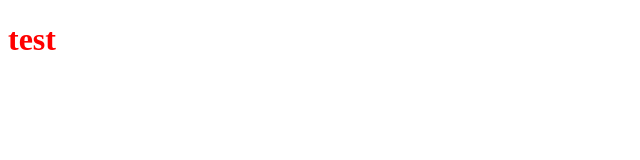
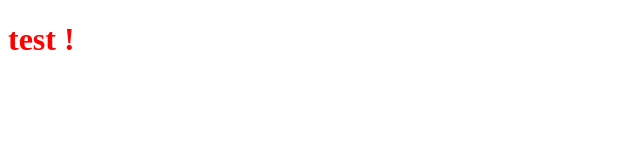
Before and after one commit to jym-test/test1, a plain HTML site: page index.html in a window 1280 px wide. Shown: the full height of the page, 0-640 px from the left. Drawn offline with Linux system fonts and the light colour scheme.

Commit message:
modification titre h1

```diff
--- a/index.html
+++ b/index.html
@@ -5,6 +5,6 @@
     <link rel="stylesheet" type="text/css" href="styles.css">
 </head>
 <body>
-    <h1>test</h1>
+    <h1>test !</h1>
 </body>
 </html>
```
